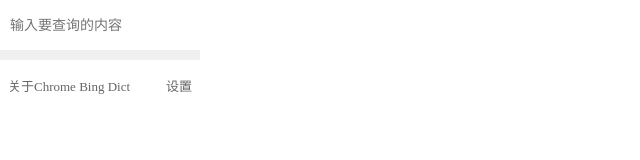
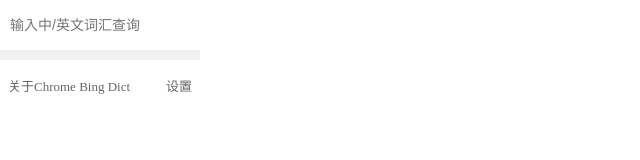
Before and after one commit to DremyGit/ChromeBingDict, a website built with webpack: page app/index.html in a window 1280 px wide. Shown: the full height of the page, 0-640 px from the left. Built offline with nearby package versions, Linux system fonts and the light colour scheme.

Commit message:
Modify the input message

```diff
--- a/app/index.html
+++ b/app/index.html
@@ -69,7 +69,7 @@
 <body>
 <div id="container">
   <div id="input" class="card">
-    <input id="text" placeholder="输入要查询的内容" autocomplete="off">
+    <input id="text" placeholder="输入中/英文词汇查询" autocomplete="off">
   </div>
   <div id="result">
   </div>
```
